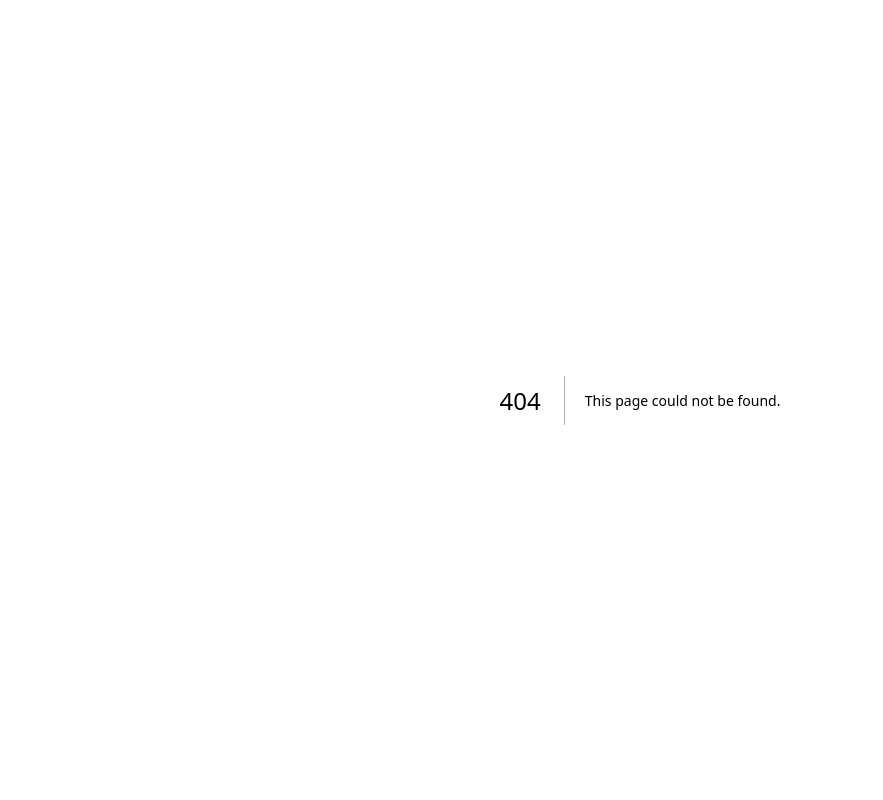
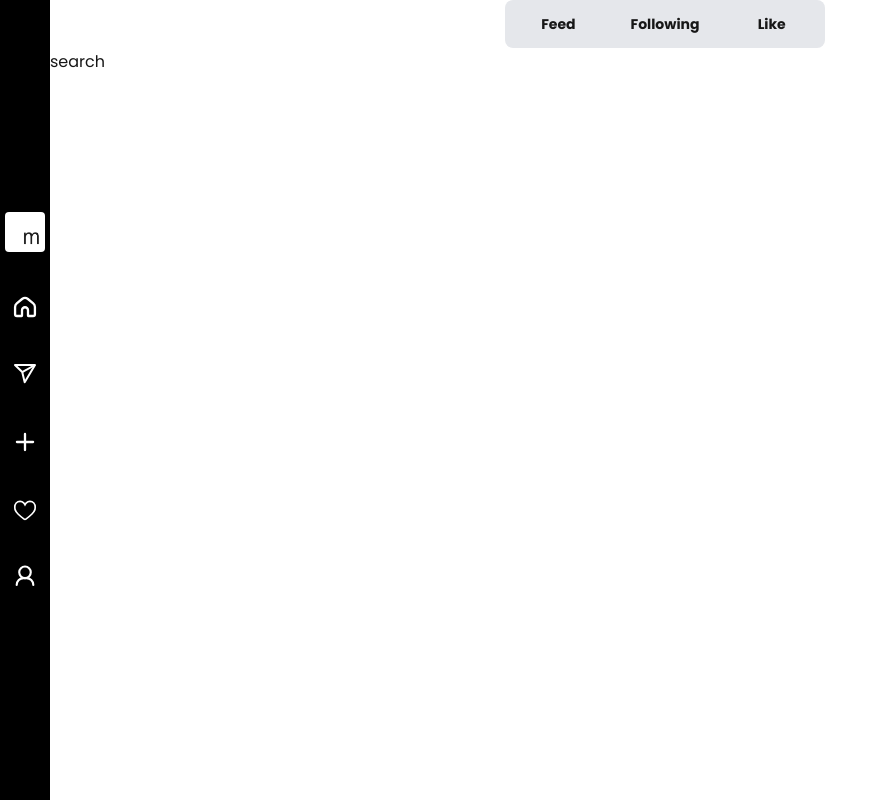
Before and after one commit to Rosier-Anderson/minimal-social-web, a Next.js app: page /search in a window 1280 px wide. Before the commit this address had no page. Shown: the whole page, without its empty margins (0-883 px from the left). Built offline with nearby package versions, Linux system fonts and the light colour scheme.

Commit message:
refactor(platform): restructure layout and navigation feat(platform): add conversation and search pages chore: update .gitignore and constants

```diff
--- a/src/app/(platform)/(overview)/page.tsx
+++ b/src/app/(platform)/(overview)/page.tsx
@@ -1,7 +1,3 @@
 export default function Page() {
-  return (
-    <div className="">
-      <main className="size-screen ">main</main>
-    </div>
-  );
+  return <main className="text-center ">main</main>;
 }
--- a/src/app/(platform)/_components/Header.tsx
+++ b/src/app/(platform)/_components/Header.tsx
@@ -1,9 +1,11 @@
+import { cn } from "@/utils";
 import NavLinks from "./nav-links";
-export default function Header() {
+type HeaderProps = React.HTMLAttributes<HTMLElement>;
+export default function Header({ className }: HeaderProps) {
   return (
-    <div className="">
-      <header className="text-sm font-bold">
-      <NavLinks/>
+    <div className={cn("", className)}>
+      <header className="text-sm sm:text-md font-bold ">
+        <NavLinks />
       </header>
     </div>
   );
--- a/src/app/(platform)/_components/Sidebar.tsx
+++ b/src/app/(platform)/_components/Sidebar.tsx
@@ -3,44 +3,70 @@ import Image from "next/image";
 import Link from "next/link";
 import { cn } from "@/utils";
 import { sideNavTabs } from "@/src/constants";
-
-const Sidebar = () => {
+type SidebarProps = React.HTMLAttributes<HTMLElement>;
+const Sidebar = ({ className }: SidebarProps) => {
+  const lastTab = 5;
   return (
-    <div className="bg-black ">
-      <div className="flex justify-center sm:justify-between pl-1.5 sm:pl-auto p-2 bg-amber-200">
-        <nav className=" flex items-center justify-between text-white my-auto w-sm ">
-          <Logo className="hidden md:block" />
+    <div
+      className={cn(
+        "flex items-center justify-center h-12 sm:h-full bg-black",
+        className
+      )}
+    >
+      <nav className=" flex items-center justify-between sm:flex-col text-white p-1 sm:min-h-96">
+        <div className="hidden md:block">
+          <Logo  />
+        </div>
         {sideNavTabs.map((tab) => {
-            const Icon = tab.icon
+          const Icon = tab.icon;
           return (
             <Link
               href={tab.href}
-                className="flex items-center justify-center cursor-pointer"
+              className={cn(
+                "flex items-center  justify-center cursor-pointer",
+                {
+                  hidden: tab.id == lastTab,
+                }
+              )}
               key={tab.id}
             >
-               <Icon/>
+              <Icon />
             </Link>
           );
         })}{" "}
+        <div className="">
+          <Profile />
+        </div>
       </nav>
-      </div>
     </div>
   );
 };
-type LogoProps = React.ImgHTMLAttributes<HTMLImageElement>;
-const Logo = ({ className }: LogoProps) => {
+
+
+const Logo = () => {
   return (
+    <>
+      {" "}
       <figure className="relative w-10 h-10">
-      <Link href="/">
+        <Link href="/" className="">
           <Image
-        className={cn("rounded", className)}
-        src="/images/logo-dark.png"
+            className="rounded"
+            src={`/images/logo-dark.png`}
             alt="App logo"
             fill
           />
         </Link>
-
       </figure>
+    </>
   );
 };
+const Profile = () => {
+  const Icon = sideNavTabs[4].icon;
+  return (
+    <Link href="/profile">
+      <Icon className="" />
+    </Link>
+  );
+};
+
 export default Sidebar;
--- a/src/app/(platform)/_components/nav-links.tsx
+++ b/src/app/(platform)/_components/nav-links.tsx
@@ -1,33 +1,29 @@
-"use client"
-import { cn } from '@/utils';
-import Link from 'next/link';
-import { usePathname } from 'next/navigation';
+"use client";
+import { linksTab } from "@/src/constants";
+import { cn } from "@/utils";
+import Link from "next/link";
+import { usePathname } from "next/navigation";
 export default function NavLinks() {
-    const linksTab = [
-    { id: 1, name: "Feed", href: "/feed" },
-    { id: 2, name: "Following", href: "/following" },
-    { id: 3, name: "Like", href: "/like" },
-
-  ];
   const pathname = usePathname();
   return (
-<nav className=" flex items-center justify-center gap-6 bg-gray-100 rounded-lg max-w-[250px] mx-auto h-8  ">
+    <nav className=" flex items-center justify-center gap-4 bg-gray-200 rounded-lg w-xs mx-auto h-12 p-2 ">
       {linksTab.map((link) => {
-     const isActive = pathname.includes(link.name.toLocaleLowerCase());
+        const isActive = pathname.includes(link.name.toLocaleLowerCase());
         return (
-
           <Link
             key={link.name}
             href={link.href}
-             className={cn("flex items-center justify-center cursor-pointer h-6 p-2 rounded-xl", {
-          "bg-white": isActive
-             })}
+            className={cn(
+              "flex items-center justify-center cursor-pointer h-10 w-72 p-2 rounded-lg",
+              {
+                "bg-white": isActive,
+              }
+            )}
           >
             <p className="">{link.name}</p>
           </Link>
-
         );
       })}
-</nav>
+    </nav>
   );
 }
--- /dev/null
+++ b/src/app/(platform)/conversation/page.tsx
@@ -0,0 +1,11 @@
+import React from 'react'
+
+function Conversation() {
+  return (
+    <div>
+      conversation
+    </div>
+  )
+}
+
+export default Conversation
--- a/src/app/(platform)/layout.tsx
+++ b/src/app/(platform)/layout.tsx
@@ -3,10 +3,13 @@ import Sidebar from "./_components/Sidebar";
 
 export default function Layout({ children }: { children: React.ReactNode }) {
   return (
-    <div className="">
-      <Header />
-      <Sidebar />
-      <div className="">{children}</div>
+    <div
+      className="size-screen
+    grid grid-rows-[50px_minmax(300px,1fr)_50px] sm:grid-cols-[50px_1fr] sm:grid-flow-col"
+    >
+      <Header className="sm:col-start-2" />
+      <Sidebar className="row-start-3 sm:row-start-1 sm:row-span-3" />
+      <div className="sm:row-span-2">{children}</div>
     </div>
   );
 }
--- /dev/null
+++ b/src/app/(platform)/search/page.tsx
@@ -0,0 +1,7 @@
+import React from "react";
+
+function Page() {
+  return <div>search</div>;
+}
+
+export default Page;
--- a/src/app/layout.tsx
+++ b/src/app/layout.tsx
@@ -19,11 +19,12 @@ export default function RootLayout({
   children: React.ReactNode;
 }>) {
   return (
-    <html lang="en">
+    <html lang="en" suppressHydrationWarning>
       <body
         //  // ${poppins.className}
         className={`${poppins.className} antialiased`}
       >
+
         {children}
       </body>
     </html>
--- a/src/constants/index.ts
+++ b/src/constants/index.ts
@@ -19,7 +19,7 @@ export const sideNavTabs = [
     href: "/conversation",
     icon: ConversationIcon,
   },
-  { id: 3, name: "Plus", href: "/create", icon: PlusIcon },
+  { id: 3, name: "Plus", href: "/search", icon: PlusIcon },
   { id: 4, name: "Like", href: "/like", icon: HeartIcon },
   { id: 5, name: "Profile", href: "/profile", icon: ProfileIcon },
 ] as const;
```
Also changed, not shown: 1 other file (tests, documents, lock files or other folders). Lines whose indentation alone changed are shown as unchanged.
